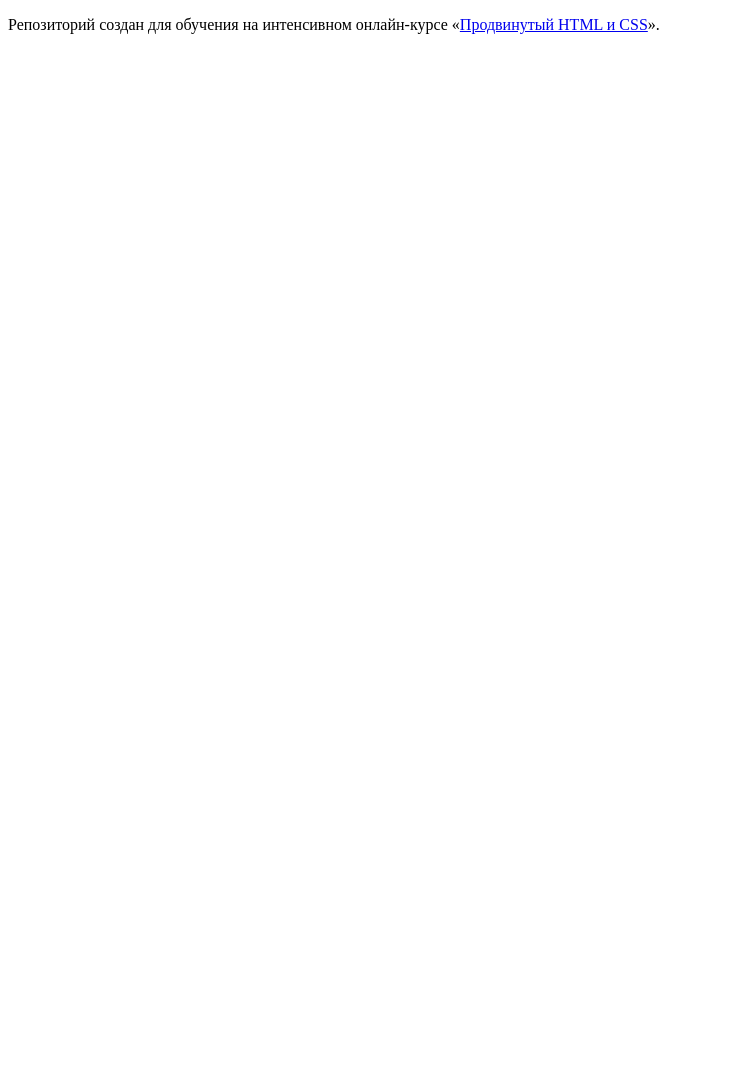
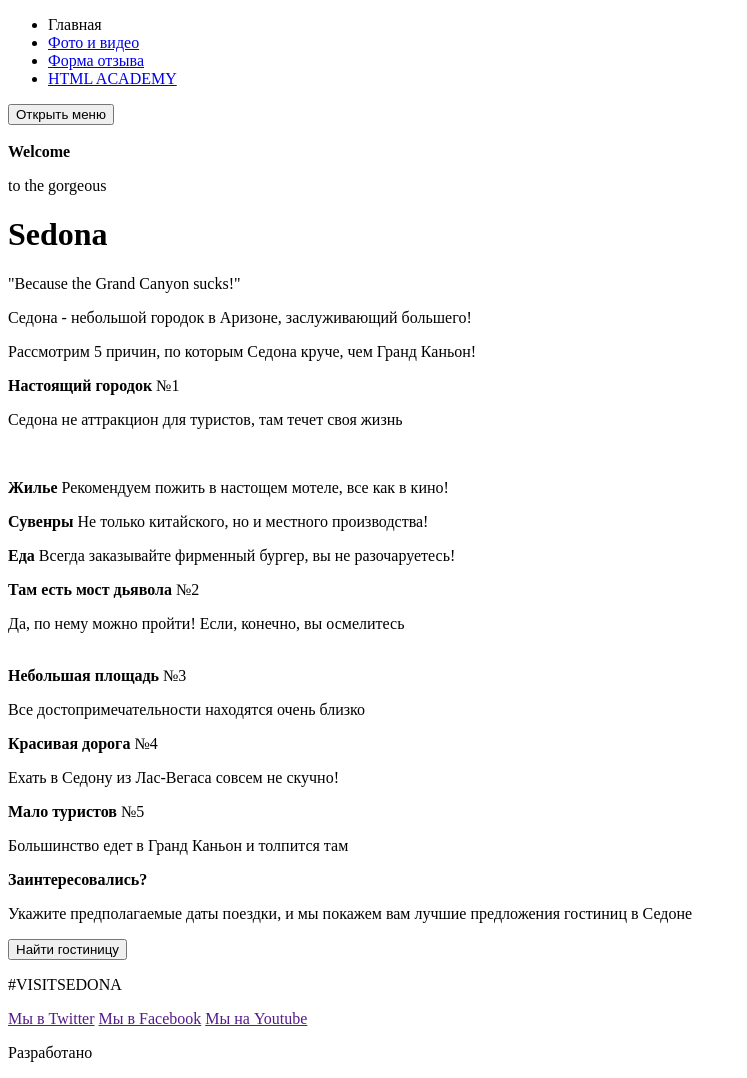
Before and after one commit to DariaYarohovich/161510-sedona, a website: page index.html in a window 1280 px wide. Shown: the whole page, without its empty margins (0-747 px from the left). Before the commit the page ends 800 px from the top, so only its background shows below. Drawn offline with Linux system fonts and the light colour scheme.

Commit message:
Добавила файл с разметкой главной страницы

```diff
--- a/index.html
+++ b/index.html
@@ -5,8 +5,113 @@
     <title>HTML Academy: Седона</title>
   </head>
   <body>
-
-    <p>Репозиторий создан для обучения на интенсивном онлайн‑курсе «<a href="https://htmlacademy.ru/intensive/adaptive">Продвинутый HTML и CSS</a>».</p>
-
+      <header class="page-header">
+          <div class="page-header__wrap">
+              <nav class="main-nav  main-nav--closed">
+                  <ul class="main-nav__list">
+                      <li><a class="main-nav__item">Главная</a></li>
+                      <li><a class="main-nav__item" href="#">Фото и видео</a></li>
+                      <li><a class="main-nav__item" href="#">Форма отзыва</a></li>
+                      <li><a class="main-nav__item" href="#">HTML ACADEMY</a></li>
+                  </ul>
+                  <button class="main-nav__toggle" type="button">Открыть меню</button>
+              </nav>
+              <div class="page-header__logo">
+                  <img src="" alt="" title="" width="" height="">
+              </div>
+              <div class="page-header__image  header__image--long">
+                  <b>Welcome</b>
+                  <p>to the gorgeous</p>
+                  <h1>Sedona</h1>
+                  <p class="page-header__slogan">"Because the Grand Canyon sucks!"</p>
+              </div>
+          </div>
+      </header>
+      <section class="introduction">
+          <p class="introduction__title">Седона - небольшой городок в Аризоне, заслуживающий большего!</p>
+          <p class="introduction__text">Рассмотрим 5 причин, по которым Седона круче, чем Гранд Каньон!</p>
+      </section>
+      <section class="advantage">
+          <div class="advantage__content  advantage__content--main">
+              <b class="advantage__title  advantage__title--main">Настоящий городок</b>
+              <span class="advantage__number  advantage__number--main">№1</span>
+              <p class="advantage-description  advantage-description--main">Седона не аттракцион для туристов, там течет своя жизнь</p>
+          </div>
+          <div class="advantage__photo">
+              <img src="" alt="" title="" width="" height="">
+          </div>
+      </section>
+      <section class="tipps">
+          <div class="tipps__item  tipps__item--home">
+              <p class="tipps__content">
+                  <b>Жилье</b>
+                  <span>Рекомендуем пожить в настощем мотеле, все как в кино!</span>
+              </p>
+          </div>
+          <div class="tipps__item  tipps__item--gift">
+              <p class="tipps__content">
+                  <b>Сувенры</b>
+                  <span>Не только китайского, но и местного производства!</span>
+              </p>
+          </div>
+          <div class="tipps__item  tipps__item--food">
+              <p class="tipps__content">
+                  <b>Еда</b>
+                  <span>Всегда заказывайте фирменный бургер, вы не разочаруетесь!</span>
+              </p>
+          </div>
+      </section>
+      <section class="advantage">
+          <div class="advantage__content  advantage__content--main">
+              <b class="advantage__title  advantage__title--main">Там есть мост дьявола</b>
+              <span class="advantage__number  advantage__number--main">№2</span>
+              <p class="advantage-description  advantage-description--main">Да, по нему можно пройти! Если, конечно, вы осмелитесь</p>
+          </div>
+          <div class="advantage__photo">
+              <img src="" alt="" title="" width="" height="">
+          </div>
+      </section>
+      <section class="advantage">
+          <div class="advantage__content">
+              <b class="advantage__title">Небольшая площадь</b>
+              <span class="advantage__number">№3</span>
+              <p class="advantage-description">Все достопримечательности находятся очень близко</p>
+          </div>
+      </section>
+      <section class="advantage">
+          <div class="advantage__content">
+              <b class="advantage__title">Красивая дорога</b>
+              <span class="advantage__number">№4</span>
+              <p class="advantage-description">Ехать в Седону из Лас-Вегаса совсем не скучно!</p>
+          </div>
+      </section>
+      <section class="advantage">
+          <div class="advantage__content">
+              <b class="advantage__title">Мало туристов</b>
+              <span class="advantage__number">№5</span>
+              <p class="advantage-description">Большинство едет в Гранд Каньон и толпится там</p>
+          </div>
+      </section>
+      <section class="book">
+          <b class="book__title">Заинтересовались?</b>
+          <p class="book__description">Укажите предполагаемые даты поездки, и мы покажем вам лучшие предложения гостиниц в Седоне</p>
+          <button class="book__button btn" type="button">Найти гостиницу</button>
+      </section>
+      <section class="map">
+      </section>
+      <footer class="page-footer">
+          <div class="page-footer__wrap">
+              <p class="page-footer__hashtag">#VISITSEDONA</p>
+              <p class="social-links">
+                  <a href="" class="social-links__social-item  social-links__social-item--twitter">Мы в Twitter</a>
+                  <a href="" class="social-links__social-item  social-links__social-item--facebook">Мы в Facebook</a>
+                  <a href="" class="social-links__social-item  social-links__social-item--youtube">Мы на Youtube</a>
+              </p>
+              <p class="page-footer__copyright">
+                  Разработано
+                  <a href="htmlacademy.ru"><img src="" alt="" title="" width="" height=""></a>
+              </p>
+          </div>
+      </footer>
   </body>
 </html>
```
